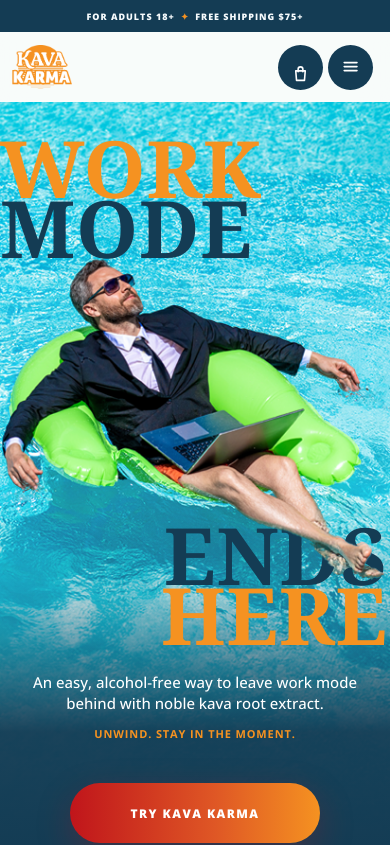
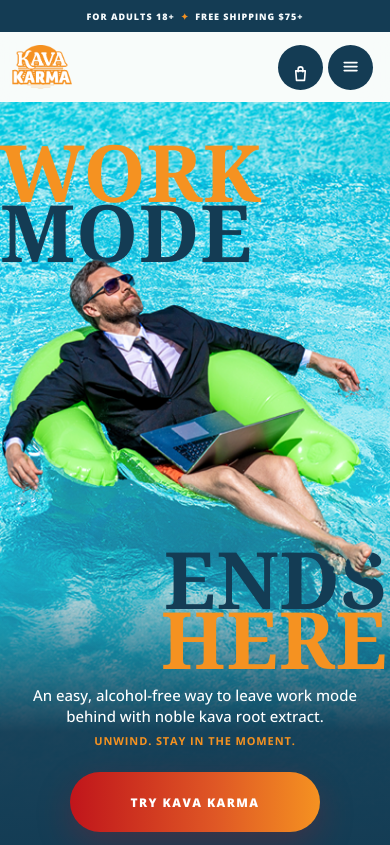
Before and after one commit to Paul-RB55/kavakarma, a React (Vite) app: page / in a window 390 px wide. Shown: the top 845 px of the page. Built offline with nearby package versions, Linux system fonts and the light colour scheme; a web font is replaced by a local one.

Commit message:
Hero Spacing Fix

```diff
--- a/src/styles.css
+++ b/src/styles.css
@@ -1828,8 +1828,8 @@ footer { padding: 70px max(28px, calc((100vw - 1180px) / 2)) 24px; background: #
 
 /* Pool hero refresh */
 .hero.hero-editorial {
-  min-height: 620px;
-  height: clamp(620px, 56.25vw, 720px);
+  min-height: 570px;
+  height: clamp(570px, 51vw, 670px);
   overflow: hidden;
   color: white;
   background: var(--ocean);
@@ -1861,7 +1861,7 @@ footer { padding: 70px max(28px, calc((100vw - 1180px) / 2)) 24px; background: #
 .hero.hero-editorial h1.hero-editorial__headline {
   position: absolute;
   z-index: 3;
-  top: 11%;
+  top: 9%;
   left: 3.4%;
   right: auto;
   bottom: auto;
@@ -1887,7 +1887,7 @@ footer { padding: 70px max(28px, calc((100vw - 1180px) / 2)) 24px; background: #
 .hero-editorial__description {
   z-index: 4;
   left: 3.5%;
-  top: 47%;
+  top: 44%;
   width: min(44%, 610px);
   color: white;
   font-size: clamp(18px, 1.75vw, 28px);
@@ -1903,9 +1903,11 @@ footer { padding: 70px max(28px, calc((100vw - 1180px) / 2)) 24px; background: #
 .hero-editorial__shop {
   z-index: 4;
   left: 3.5%;
-  top: 69%;
-  min-width: 345px;
-  min-height: 80px;
+  top: 65%;
+  min-width: 275px;
+  min-height: 62px;
+  padding-inline: 28px;
+  font-size: 13px;
 }
 .hero-editorial__floater { display: none; }
 
@@ -1940,7 +1942,7 @@ footer { padding: 70px max(28px, calc((100vw - 1180px) / 2)) 24px; background: #
   .hero-editorial__stage { width: 100%; height: 100%; }
   .hero.hero-editorial h1.hero-editorial__headline {
     z-index: 2;
-    inset: 36px 0 auto;
+    inset: 40px 0 auto;
     width: 100%;
     color: var(--ocean);
     font-family: "Cooper Std", "Cooper Black", "Corben", Georgia, serif;
@@ -1952,7 +1954,7 @@ footer { padding: 70px max(28px, calc((100vw - 1180px) / 2)) 24px; background: #
   .hero-editorial__mobile-title { display: block; }
   .hero-editorial__mobile-title span { display: block; }
   .hero-editorial__mobile-title span:nth-child(1) { color: var(--orange); }
-  .hero-editorial__mobile-title span:nth-child(3) { margin-top: 267px; padding-right: 2px; text-align: right; }
+  .hero-editorial__mobile-title span:nth-child(3) { margin-top: 287px; padding-right: 2px; text-align: right; }
   .hero-editorial__mobile-title span:nth-child(4) { padding-right: 2px; color: var(--orange); text-align: right; }
   .hero-editorial__floater {
     z-index: 3;
@@ -1963,7 +1965,7 @@ footer { padding: 70px max(28px, calc((100vw - 1180px) / 2)) 24px; background: #
     z-index: 4;
     left: 50%;
     top: auto;
-    bottom: 112px;
+    bottom: 105px;
     width: calc(100% - 34px);
     color: white;
     font-size: 17px;
@@ -1973,7 +1975,7 @@ footer { padding: 70px max(28px, calc((100vw - 1180px) / 2)) 24px; background: #
     transform: translateX(-50%);
   }
   .hero-editorial__description strong {
-    margin-top: 14px;
+    margin-top: 8px;
     color: var(--orange);
     font-size: 16px;
   }
@@ -1981,7 +1983,7 @@ footer { padding: 70px max(28px, calc((100vw - 1180px) / 2)) 24px; background: #
     z-index: 4;
     left: 50%;
     top: auto;
-    bottom: 9px;
+    bottom: 20px;
     width: min(250px, calc(100% - 60px));
     min-width: 0;
     min-height: 60px;
```
